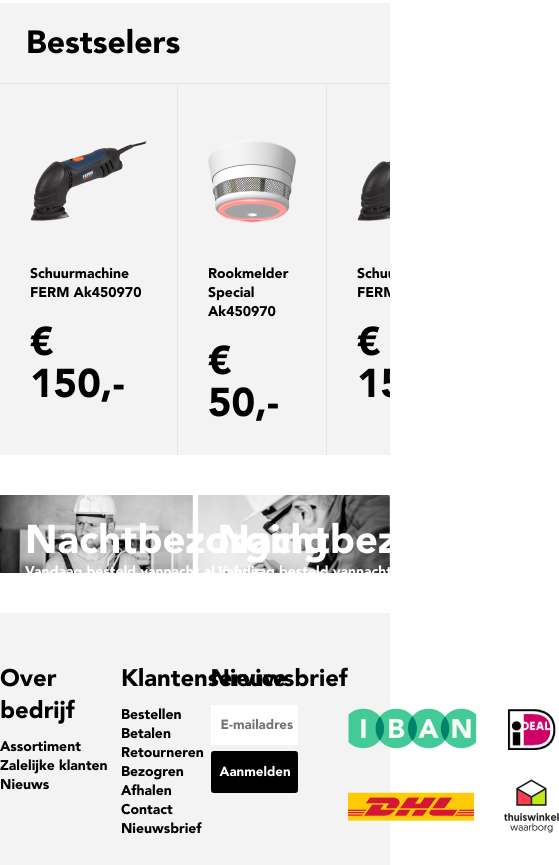
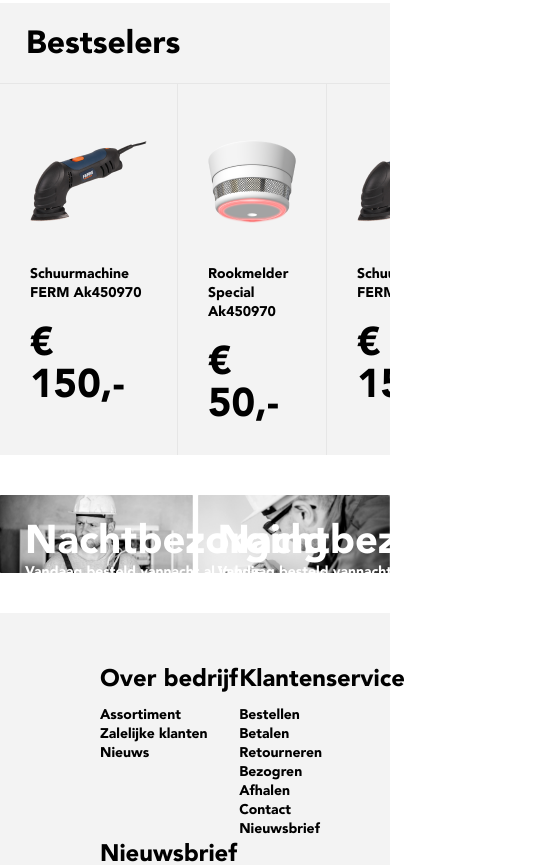
Before and after one commit to valentinmushinskiy/fedcorse, a plain HTML site: page index.html in a window 390 px wide. Shown: the part 1135-2000 px from the top of the page, 559 px wide, since content can reach past the window. Drawn offline with Linux system fonts and the light colour scheme.

Commit message:
footer changes

```diff
--- a/index.html
+++ b/index.html
@@ -280,6 +280,7 @@
     <footer class="footer">
         <div class="footer_first">
             <div class="block block_footer">
+                <div class="media_footer">
                     <div class="footer__first_block">
                         <h4 class="footer_headers">Over bedrijf</h4>
                         <ul>
@@ -299,6 +300,7 @@
                             <a href=""><li>Contact</li></a>
                             <a href=""><li>Nieuwsbrief</li></a>
                         </ul>
+                    </div>
                 </div>
                 <div class="footer__third_block">
                     <h4 class="footer_headers">Nieuwsbrief</h4>
--- a/styles/footer.css
+++ b/styles/footer.css
@@ -6,19 +6,23 @@
 
 .block_footer{
     display: flex;
-    flex-wrap: wrap;
 }
 
 .footer_headers{
     margin-bottom: 10px;
 }
 
+.media_footer{
+    display: flex;
+    width: 54%;
+}
+
 .footer__first_block{
-    width: 31%;
+    width: 62%;
 }
 
 .footer__second_block{
-    width: 23%;
+    width: 48%;
 }
 
 .footer__third_block{
--- a/styles/media.css
+++ b/styles/media.css
@@ -4,13 +4,13 @@
     }
 }
 
-@media (max-width: 1036px){
-    .list{
-        flex-direction: column;
+@media (max-width: 1060px){
+    .header__secondLine{
+        margin: 8px 0 8px 0;
     }
 }
 
-@media (max-width: 880px){
+@media (max-width: 890px){
     .nav{
         display: none;
     }
@@ -19,9 +19,47 @@
         width: 100%;
     }
 }
-/*
-@media (max-width: 789px){
 
+@media (max-width: 980px){
+    .carusel_item{
+        flex: 0 0 25%;
+    }
 
+    .block_footer{
+        display: block;
+        width: 100%;
 
-} */
+        padding-left: 100px;
+    }
+
+    .media_footer{
+        width: 100%;
+    }
+
+    .footer__first_block{
+        width: 48%;
+    }
+
+    .footer__second_block{
+        width: 52%;
+    }
+
+    .footer__third_block{
+        width: 100%
+    }
+
+    .block_footer_form{
+        width: 48%;
+        margin-right: 0px;
+    }
+
+    .footer_form{
+        width: 70%;
+    }
+}
+
+@media (max-width: 782px){
+    .carusel_item{
+        flex: 0 0 33.33%;
+    }
+}
```
Lines whose indentation alone changed are shown as unchanged.
